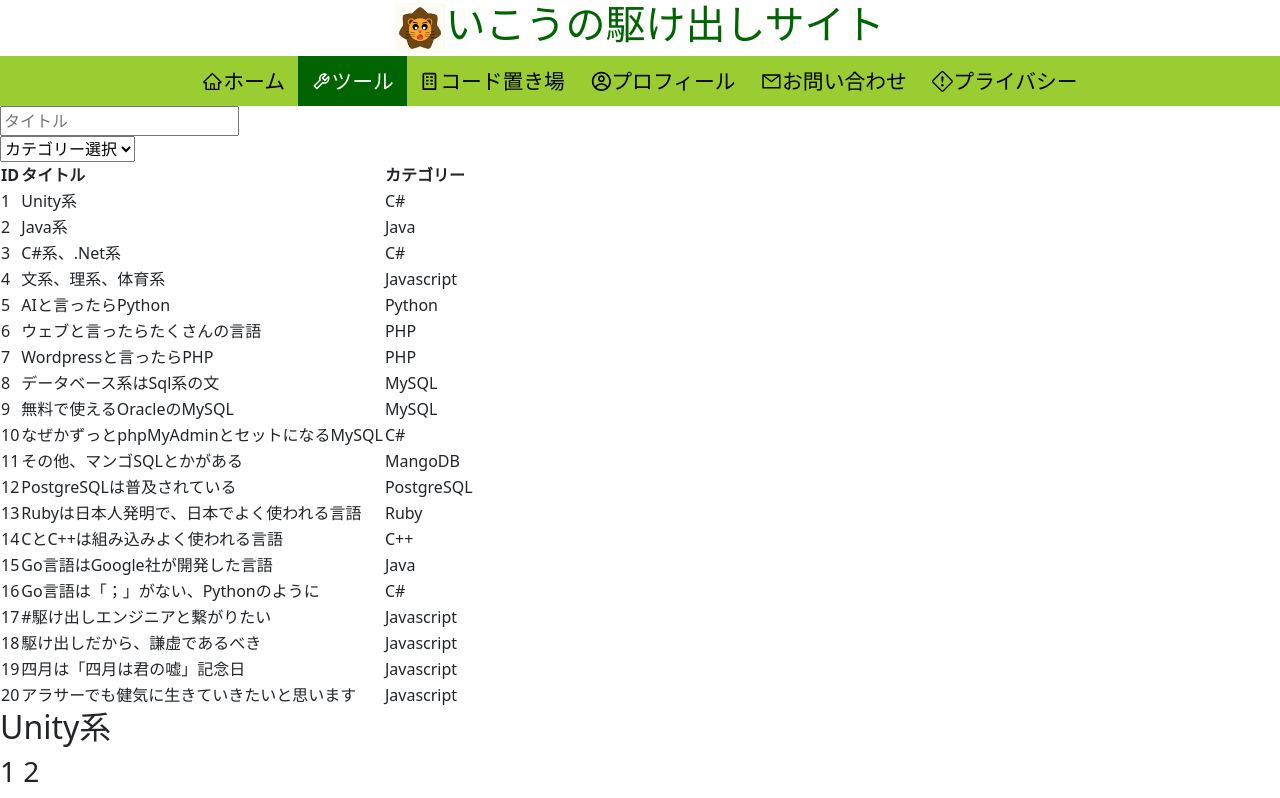
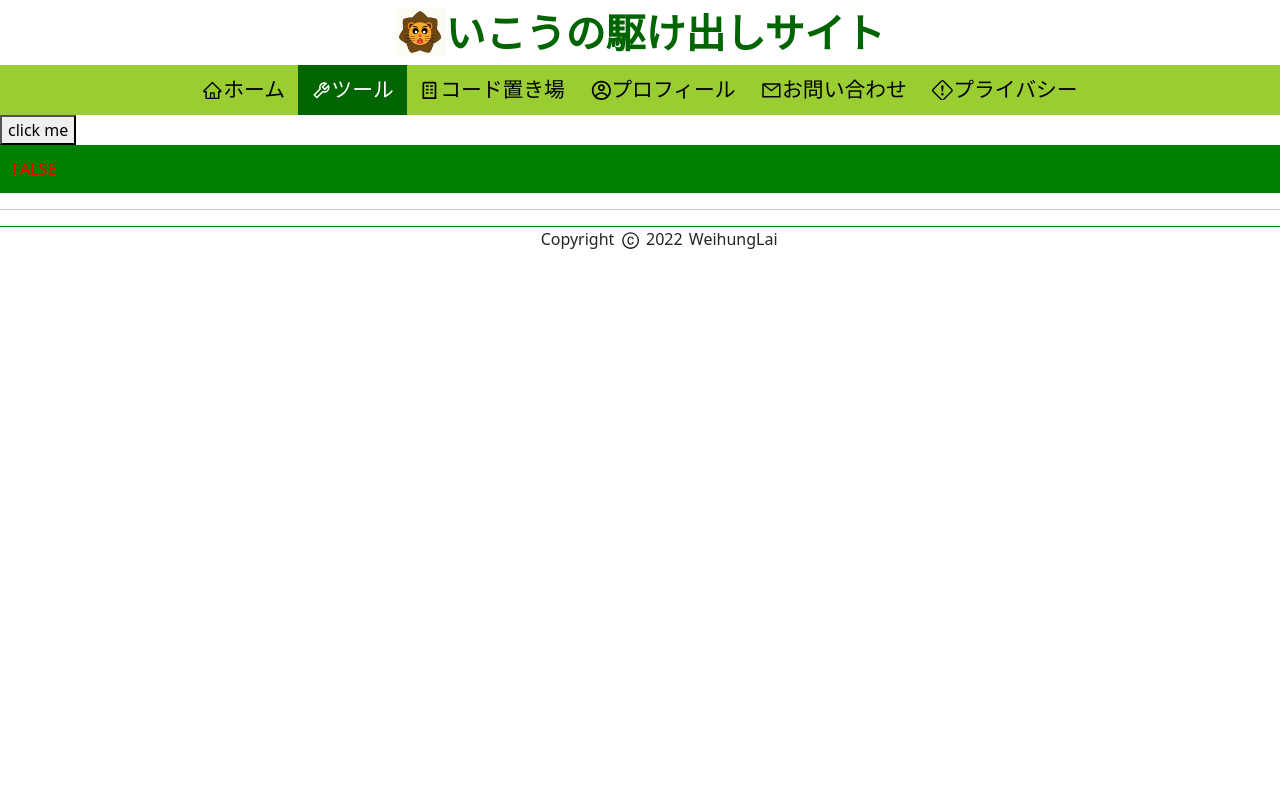
Before and after one commit to a22853398/my-github-pages, a React (Create React App) app: page /#/tool in a window 1280 px wide. Shown: the top 798 px of the page. Built offline with nearby package versions, Linux system fonts and the light colour scheme.

Commit message:
transition, bootstrap, upload

```diff
--- a/src/components/contents/privacy/PrivacyToggleButton.js
+++ b/src/components/contents/privacy/PrivacyToggleButton.js
@@ -4,7 +4,7 @@ import {VscChevronRight, VscChevronDown} from "react-icons/vsc"
 
 const PrivacyUnitDiv = styled.div(
     {
-        margin: '2% 0%',
+        margin: '30px 0%',
     }
 );
 const PrivacyHeaderDiv = styled.div(
@@ -15,7 +15,7 @@ const PrivacyHeaderDiv = styled.div(
             justifyContent: 'start',
             alignItems: 'center',
             verticalAlign: 'middle',
-
+            fontWeight: 'bold',
             cursor: 'pointer'
         },
         '& h2:hover':{
--- a/src/components/contents/privacy/PrivacyToggleButtonRefer.js
+++ b/src/components/contents/privacy/PrivacyToggleButtonRefer.js
@@ -4,7 +4,7 @@ import {VscChevronRight, VscChevronDown} from "react-icons/vsc"
 
 const PrivacyToggleButtonReferDiv = styled.div(
     {
-        margin: '2% 0% 2% 2%',
+        margin: '20px 0% 20px 20px',
     }
 );
 
@@ -16,8 +16,8 @@ const PrivacyHeaderDiv = styled.div(
             justifyContent: 'start',
             alignItems: 'center',
             verticalAlign: 'middle',
-
-            cursor: 'pointer'
+            fontWeight: 'bold',
+            cursor: 'pointer',
         },
         '& h3:hover':{
             color: 'rgba(40, 180, 40 ,0.7)'
--- a/src/components/contents/privacy/privacyContent/privacyPlugin/PrivacyDataPlugin.js
+++ b/src/components/contents/privacy/privacyContent/privacyPlugin/PrivacyDataPlugin.js
@@ -46,6 +46,13 @@ import CostumNewTargetATag from "../../../../reuseAtoms/CostomNewTargetATag";
             text="react-table"/>,
         lastVisit:"2022-03-29"
     },
+    {
+        id:7,
+        title: <CostumNewTargetATag
+            url="https://react-bootstrap.github.io/"
+            text="react-bootstrap" />,
+        lastVisit:"2022-05-04"
+    }
 ];
 
 export const PrivacyDataPluginColumns = [
--- a/src/components/contents/tool/Tool.js
+++ b/src/components/contents/tool/Tool.js
@@ -1,17 +1,19 @@
 import React from "react";
 import FilterAndSortTest from "../../test/FilterAndSortTest";
 import FilterAndSortTestNew from "../../test/FilterAndSortTestNew";
-
+import TransitionAnimaTest from "../../test/TransitionAnimaTest";
 
 function Tool(){
 
     return (
         <div>
-            <FilterAndSortTest>
+            <TransitionAnimaTest />
+            <hr />
 
-            </FilterAndSortTest>
-            <FilterAndSortTestNew />
+
         </div>
     );
 }
 export default Tool;
+//<FilterAndSortTestNew />
+//<FilterAndSortTest />
--- a/src/components/header/HeaderTitle.js
+++ b/src/components/header/HeaderTitle.js
@@ -6,7 +6,8 @@ const TitleText = styled.h1(
         //fontSize: '2rem',
         color: 'darkgreen',
         //cursor: 'pointer',
-        padding: '0% 0%'
+        padding: '2% 0% 0 0',
+        fontWeight: 'bold'
     }
 );
 
--- a/src/components/navbar/Navbar.js
+++ b/src/components/navbar/Navbar.js
@@ -8,6 +8,8 @@ const NavbarNav = styled.nav(
         backgroundColor: 'yellowgreen',
         userSelect: 'none',
         width: '100%',
+        position: 'sticky',
+        top: '0'
     }
 );
 
--- /dev/null
+++ b/src/components/test/TransitionAnimaTest.js
@@ -0,0 +1,23 @@
+import React from "react";
+import styled , { css } from "styled-components";
+import { useState } from "react";
+
+
+const StyledThing = styled.div`
+    transition: all 0.5s;
+    padding: 12px;
+    background: ${props => (props.active ? "red" : "green")};
+    color: ${props => (props.active ? "green" : "red")};
+`;
+
+function TransitionAnimaTest(){
+    const [checked, setChecked] = useState(false);
+    return(
+        <div>
+            <button onClick={ () => setChecked(!checked) }>click me</button>
+            <StyledThing active={checked}>{ checked ? "TRUE": "FALSE" }
+            </StyledThing>
+        </div>
+    );
+}
+export default TransitionAnimaTest;
```
